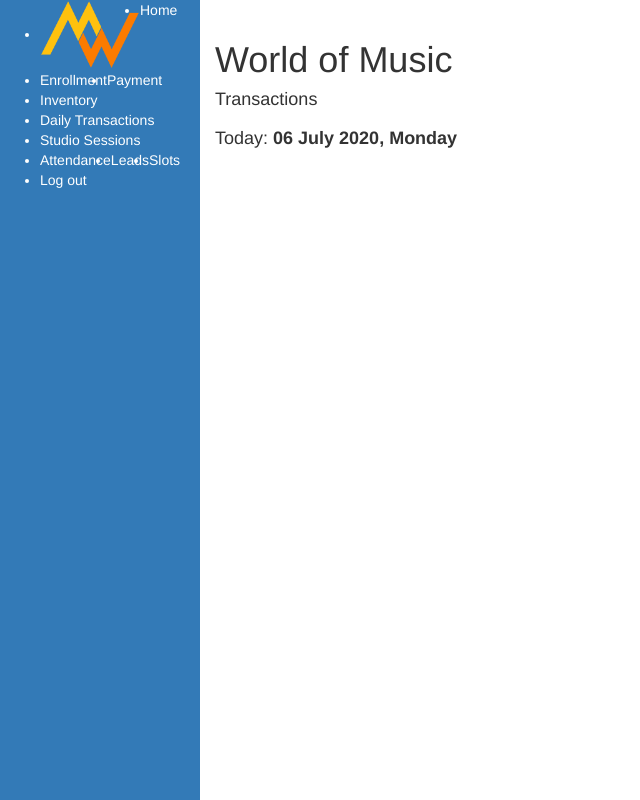
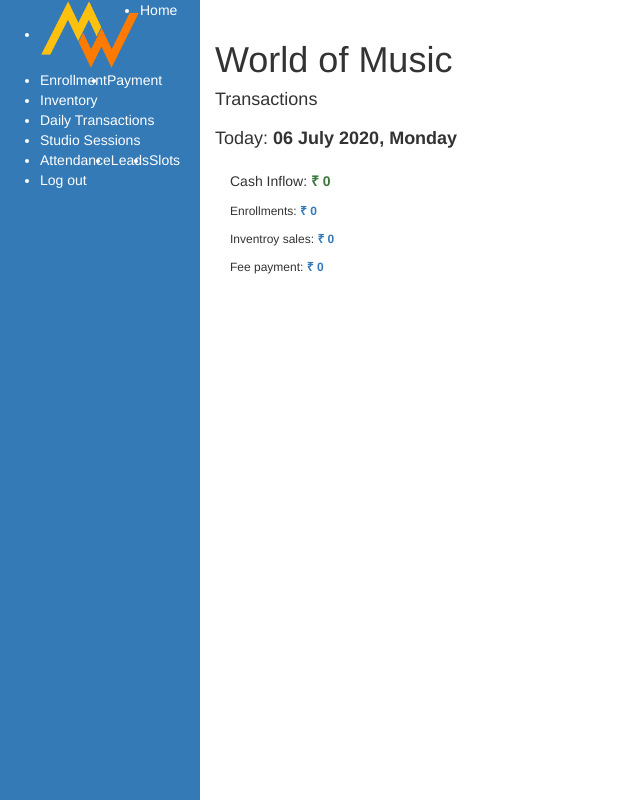
Before and after one commit to AbworldMusic/AbWorldPython, a Flask app: page /dailyTransactions in a window 1280 px wide; the page is wider, and only the part inside the window is pictured. Shown: that part, without its empty margins (0-640 px from the left). Run offline with Flask 2, Linux system fonts and the light colour scheme; data that the repository does not hold is empty; some libraries are stand-ins or nearby versions.

Commit message:
Added daily transactions

```diff
--- a/app.py
+++ b/app.py
@@ -122,13 +122,14 @@ def enrollment():
             awarenessOther=""
         mydate = datetime.datetime.now()
         feeMonth = mydate.strftime("%B")
+        last_fee_paid_date = mydate.strftime("%Y-%m-%d")
         query= "INSERT into enrollment (name, type, gender, age, dob, phone, address, father_name, father_email, father_phone, \
                 father_occupation, mother_name, mother_email, mother_phone, mother_occupation, instrument, have_instrument,\
-                course, joining_date, advance_paid, fee_paid, fee_month, awareness, awareness_other) values( \
+                course, joining_date, advance_paid, fee_paid,last_fee_paid_date, fee_month, awareness, awareness_other) values( \
                 '"+name+"','"+type+"','"+gender+"','"+age+"','"+dob+"','"+phone+"','"+address+"','"+fatherName+"','"+ \
                 fatherEmail+"','"+fatherPhone+"','"+fatherOccupation+"','"+motherName+"','"+motherEmail+"','"+ \
                 motherPhone+"','"+motherOccupation+"','"+instrument+"','"+haveInstrument+"','"+course+"','"+ \
-                joiningDate+"',"+advancePaid+","+feePaid+",'"+feeMonth+"','"+awareNess+"','"+awarenessOther+"')"
+                joiningDate+"',"+advancePaid+","+feePaid+",'"+last_fee_paid_date+",'"+feeMonth+"','"+awareNess+"','"+awarenessOther+"')"
         cur = mysql.connection.cursor()
         cur.execute(query)
         mysql.connection.commit()
@@ -136,7 +137,6 @@ def enrollment():
 
         #Upload picture
         if "picture" in request.files:
-            print("File selected")
             f = request.files['picture']
             f.save(os.path.join(app.config['UPLOAD_FOLDER'],f.filename))
 
@@ -379,7 +379,9 @@ def markFeePaid():
     if request.method=="POST":
         id = request.form['id']
         month = request.form['month']
-        query = "UPDATE enrollment SET fee_month='"+month+"' WHERE id="+id
+        mydate = datetime.datetime.now()
+        date = mydate.strftime("%Y-%m-%d")
+        query = "UPDATE enrollment SET fee_month='"+month+"', last_fee_paid_date='"+date+"' WHERE id="+id
         cur = mysql.connection.cursor()
         cur.execute(query)
         mysql.connection.commit()
@@ -426,7 +428,56 @@ def daily_transaction():
     if request.method == "GET":
         mydate = datetime.datetime.now()
         date = mydate.strftime("%d %B %Y, %A")
-        return render_template("daily_transactions.html", date=date)
+
+        salesDate = mydate.strftime("%d %m %Y")
+        cur = mysql.connection.cursor()
+        query = "SELECT * FROM sales WHERE date like '%"+salesDate.replace(" ","%")+"%'"
+        cur.execute(query)
+        result = cur.fetchall()
+
+        dailySales = {"inventory_sales":0,"fee_payment":0,"enrollment":0}
+        for i in result:
+            product_id = i[5]
+            if int(product_id) != 0:
+                product_query = "SELECT price from inventory WHERE id="+str(product_id)
+                cur.execute(product_query)
+                product_price = cur.fetchone()
+                dailySales['inventory_sales'] = dailySales['inventory_sales'] + float(product_price[0])
+            else:
+                product_price = i[8]
+                dailySales['inventory_sales'] = dailySales['inventory_sales'] + float(product_price)
+
+        joinDate = mydate.strftime("%Y-%m-%d")
+
+        cur = mysql.connection.cursor()
+        enrollments = "SELECT advance_paid, course, fee_paid, joining_date, last_fee_paid_date FROM enrollment " \
+                      "WHERE joining_date like '%" + joinDate + "%' OR last_fee_paid_date like '%" + joinDate + "%'"
+        cur.execute(enrollments)
+        result = cur.fetchall()
+
+        for i in result:
+            advance_paid = int(i[0])
+            joining_date = i[3]
+            last_fee_paid_date = i[4]
+            if advance_paid and last_fee_paid_date not in joining_date and last_fee_paid_date.strip()!="":
+                dailySales['enrollment'] = dailySales['enrollment'] + 500
+
+            course = i[1]
+            fee_paid = i[2]
+            print(last_fee_paid_date, joining_date)
+            if last_fee_paid_date.strip() != "" and last_fee_paid_date not in joining_date :
+                key = "fee_payment"
+            else:
+                key = "enrollment"
+            if fee_paid:
+                if course=="Hobby":
+                    dailySales[key] = dailySales[key] + 500
+                elif course=="Intermediate":
+                    dailySales[key] = dailySales[key] + 1000
+                elif course=="Advanced":
+                    dailySales[key] = dailySales[key] + 1500
+        print(dailySales)
+        return render_template("daily_transactions.html", date=date, dailySales=dailySales)
 
 if __name__ == '__main__':
     app.run(debug=True)
--- a/templates/daily_transactions.html
+++ b/templates/daily_transactions.html
@@ -17,6 +17,23 @@ World of Music | Daily Transactions
     {{ super() }}
     <div class="container my-4">
         <h4>Today: <label class="ml-3">{{date}}</label></h4>
+        <div class="bg-light my-4 p-3 rounded col-md-6">
+            <h5>Cash Inflow: <label class="text-success">
+                ₹ {{
+                dailySales['inventory_sales']+dailySales['fee_payment']+dailySales['enrollment'] }}</label></h5>
+            <div class="py-2">
+
+                <h6>Enrollments: <label class="text-primary">
+                    ₹ {{
+                    dailySales['enrollment']}}</label></h6>
+                <h6>Inventroy sales: <label class="text-primary">
+                    ₹ {{
+                    dailySales['inventory_sales']}}</label></h6>
+                <h6>Fee payment: <label class="text-primary">
+                    ₹ {{
+                    dailySales['fee_payment']}}</label></h6>
+            </div>
+        </div>
     </div>
 </div>
 {% endblock %}
```
Lines whose indentation alone changed are shown as unchanged.
